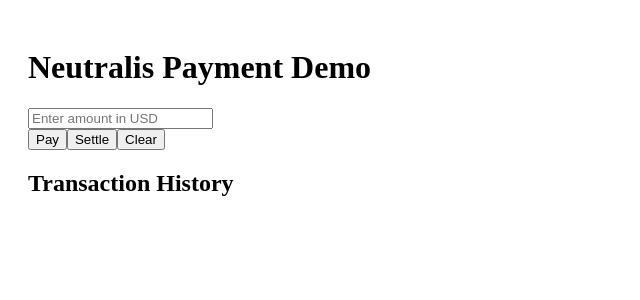
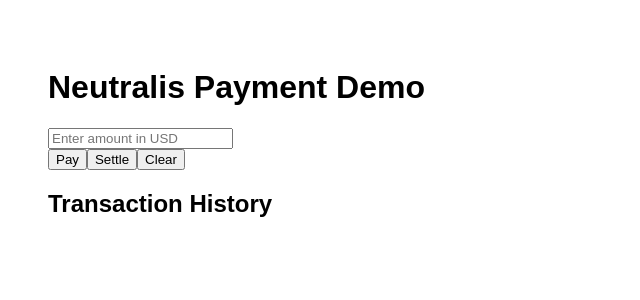
Before and after one commit to Electr0smith/Neutralis1.0, a Next.js app: page / in a window 1280 px wide. Shown: the top 300 px of the page, without its empty margins (0-640 px from the left). Built offline with nearby package versions, Linux system fonts and the light colour scheme.

Commit message:
Add root layout to fix Nex.js build error

```diff
--- /dev/null
+++ b/app/layout.tsx
@@ -0,0 +1,13 @@
+export default function RootLayout({
+  children,
+}: {
+  children: React.ReactNode
+}) {
+  return (
+    <html lang="en">
+      <body style={{ fontFamily: 'sans-serif', padding: '20px' }}>
+        {children}
+      </body>
+    </html>
+  );
+}
```
